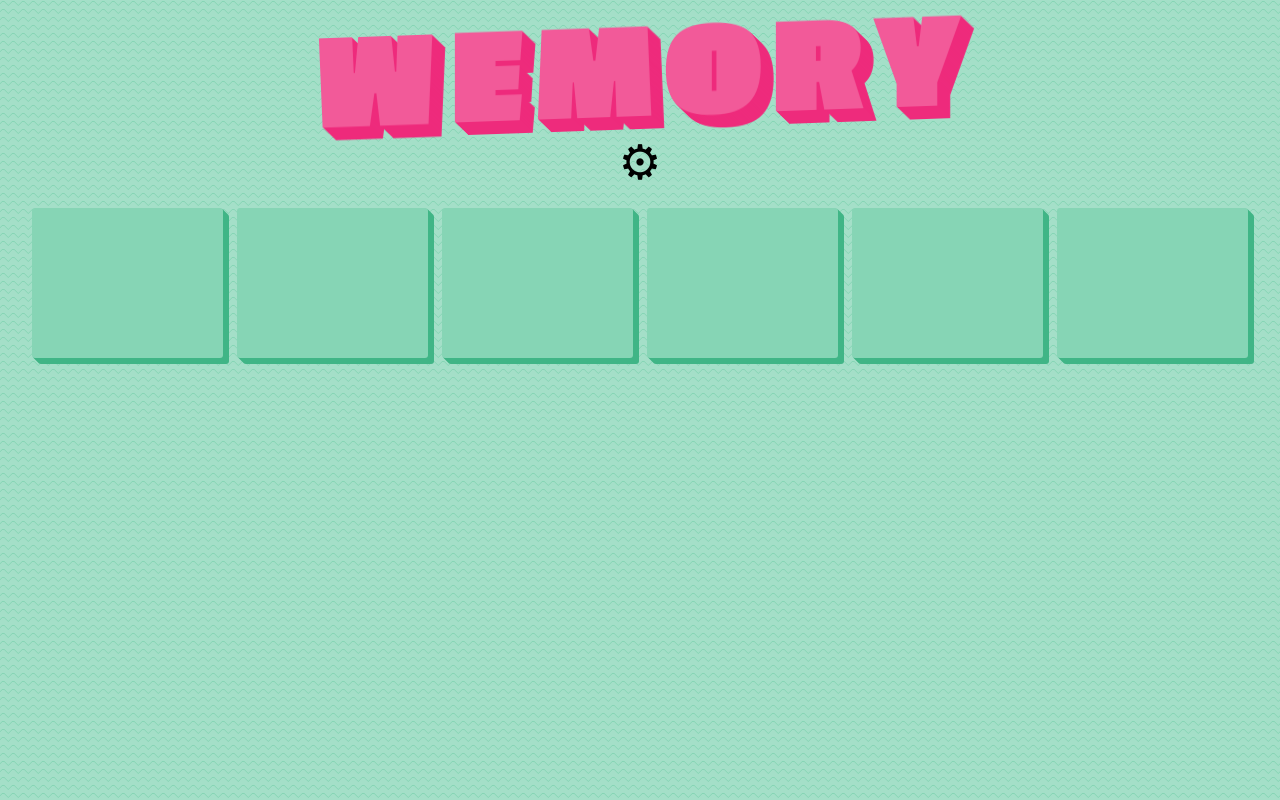
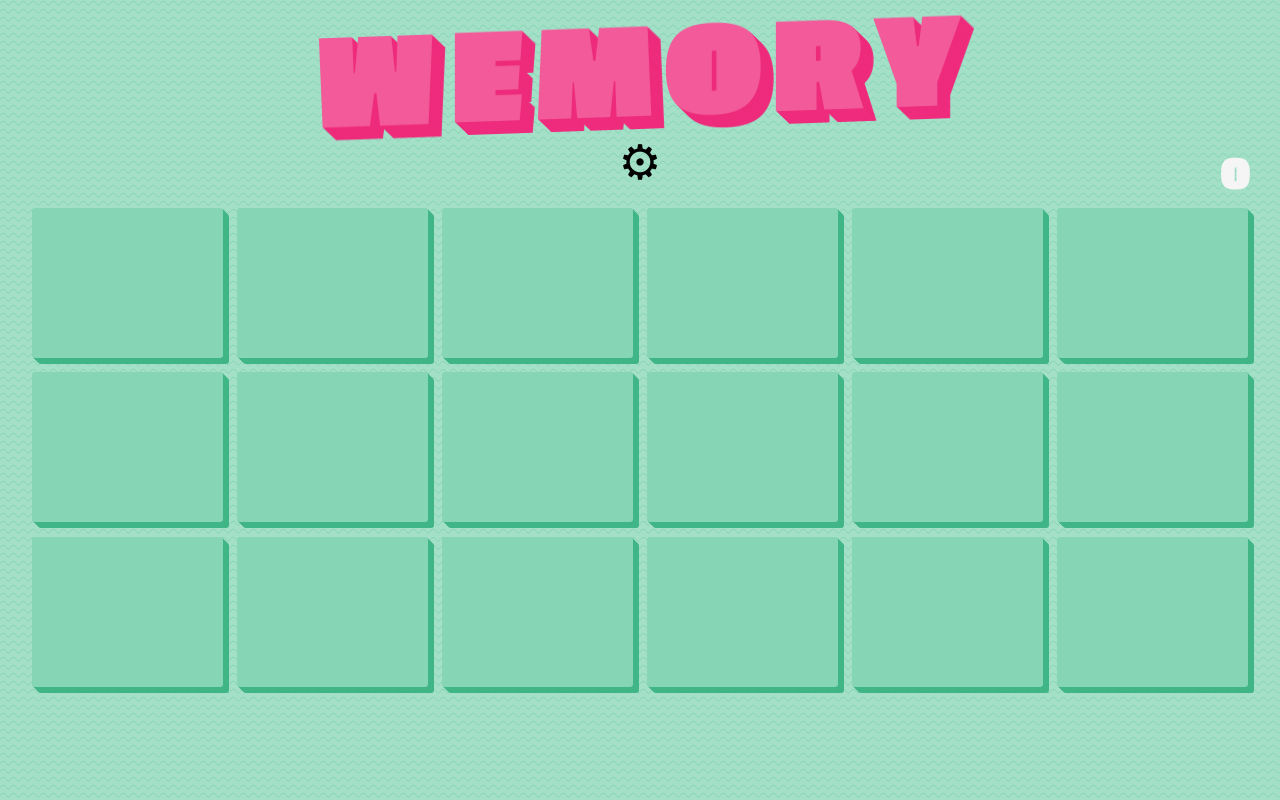
Before and after one commit to duerdod/wemory, a React (Create React App) app: page / in a window 1280 px wide. Built offline with nearby package versions, Linux system fonts and the light colour scheme; a web font is replaced by a local one.

Commit message:
First moves iteration

```diff
--- a/src/App.tsx
+++ b/src/App.tsx
@@ -2,6 +2,8 @@ import React, { useState } from 'react';
 import Board from './components/Board';
 import { Settings, ShowModalButton } from './components/Settings';
 import { Title } from './components/Title';
+import { Moves } from './components/Moves';
+import { Container } from './components/Container';
 
 const App: React.FC = () => {
   const [showModal, setShowModal] = useState(false);
@@ -10,7 +12,10 @@ const App: React.FC = () => {
   return (
     <>
       <Title />
-      <ShowModalButton {...modalProps} />
+      <Container>
+        <Moves />
+        <ShowModalButton {...modalProps} />
+      </Container>
       {showModal && <Settings {...modalProps} />}
       <Board />
     </>
--- /dev/null
+++ b/src/components/Container.tsx
@@ -0,0 +1,13 @@
+import React from 'react';
+import styled from 'styled-components';
+
+const StyledContainer = styled.section`
+  padding: 0 2rem;
+  margin: 0 auto;
+  max-width: 80rem;
+  position: relative;
+`;
+
+export const Container: React.FC = ({ children }) => {
+  return <StyledContainer>{children}</StyledContainer>;
+};
--- a/src/components/Moves.tsx
+++ b/src/components/Moves.tsx
@@ -1,28 +1,33 @@
-import React, { useEffect, useState } from 'react';
+import React from 'react';
 import styled from 'styled-components';
 import { useMemoryState } from '../context/memory-context';
 import { useTransition, animated } from 'react-spring';
 
+const MovesContainer = styled.div`
+  position: absolute;
+  bottom: -10px;
+  right: 30px;
+`;
+
 const MovesValue = styled(animated.h3)`
   text-align: center;
   color: whitesmoke;
-  font-size: 4rem;
-
-  /* position: absolute; */
+  font-size: 3.1rem;
+  /* color: ${({ theme }) => theme.titleColor}; */
 `;
 
 export const Moves = () => {
   const { moves } = useMemoryState();
   const spring = useTransition(moves, moves, {
     unique: true,
-    from: { transform: 'translate3d(0, 20px, 0) scale(0.8)' },
+    from: { transform: 'translate3d(0, 40px, 0) scale(0.8)' },
     enter: { transform: 'translate3d(0, 0, 0) scale(1)' },
     leave: { transform: 'translate3d(0, 0, 0) scale(1)' },
     config: { duration: 150 }
   });
 
   return (
-    <MovesValue>
+    <MovesContainer>
       {spring.map(({ item, props, key }) => {
         return (
           <MovesValue key={key} style={props}>
@@ -30,6 +35,6 @@ export const Moves = () => {
           </MovesValue>
         );
       })}
-    </MovesValue>
+    </MovesContainer>
   );
 };
--- a/src/context/memory-context.tsx
+++ b/src/context/memory-context.tsx
@@ -36,7 +36,7 @@ const MemoryDispatchContext = createContext<MemoryDispatch | undefined>(
 );
 
 export const initialState: MemoryState = {
-  cards: generateCards(6, 'animals'),
+  cards: generateCards(18, 'animals'),
   selectedCards: [],
   isGameWon: false,
   moves: 0,
```
